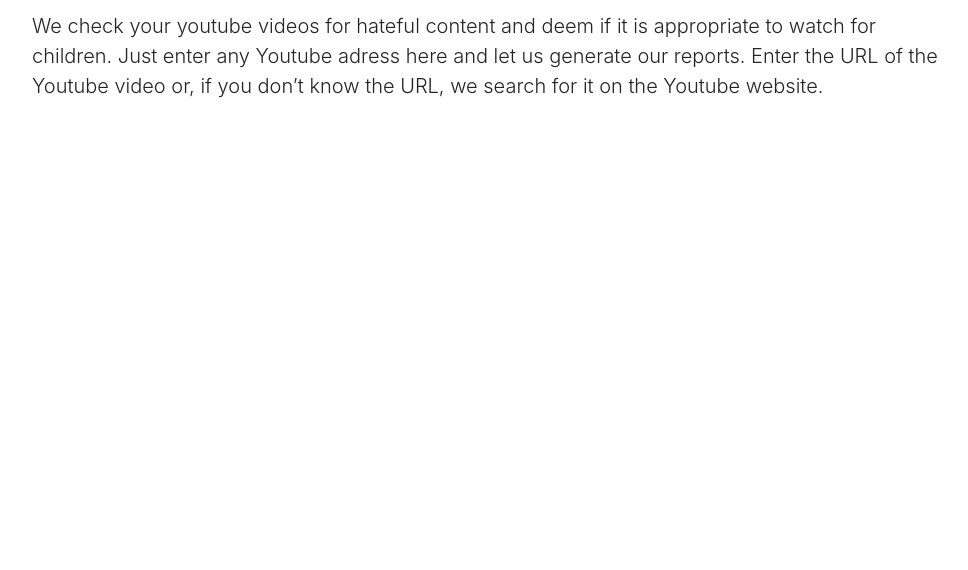
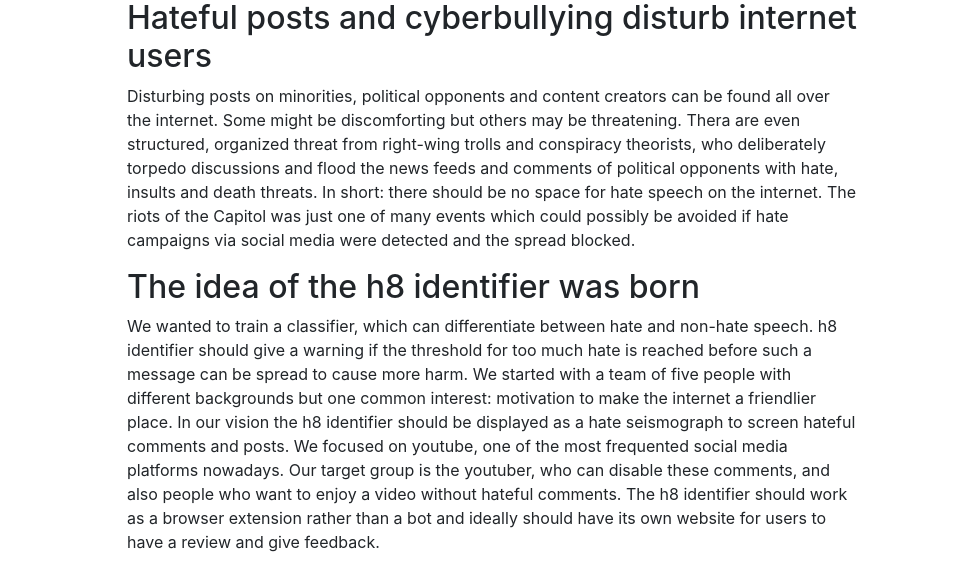
Before and after one commit to TechLabs-Berlin/H8-Identifier, a Flask app: template h8_identifier/templates/about.html in a window 1280 px wide. Shown: the part 673-1243 px from the top of the page, without its empty margins (148-1116 px from the left). Before the commit the page ends 771 px from the top, so only its background shows below. Run offline with Flask 2, Linux system fonts and the light colour scheme; the template is opened without the code that fills it, so the values that code supplies are empty; some libraries are stand-ins or nearby versions.

Commit message:
Added bootstrapped about (can still be changed into final version) and link to about in nav bar

```diff
--- a/h8_identifier/templates/about.html
+++ b/h8_identifier/templates/about.html
@@ -8,34 +8,37 @@
         <div class="row">
             <div class="col-md-2 center"></div>
             <div class="col-md-8 center">
-                <img src="./static/img/H8 Speech Dector Logo.png" class="rounded mx-auto d-block" alt="H8 Detect" height=250px>
-                <h1 class="text-center">Check your Youtube Content</h1>
-            </div>
-            <div class="col-md-2 center"></div>
-        </div>
-        <div class="row">
-            <div class="col-md-1 center"></div>
-            <div class="col-md-10 center">
-                <form action="/" method="POST">
-                    <div class="input-group mb-3">
-                        <input type="text" class="form-control input-lg" id="exampleFormControlInput1" name="vid_url"
-                            placeholder="Youtube adress here">
-
-                        <div class="input-group-append">
-                            <input class="btn btn-primary mb-2" type="submit" value="Generate Report"
-                                name="submit_url"></input>
-                        </div>
-                    </div>
-                </form>
-                <p class="lead">We check your youtube videos for hateful content and deem if it is appropriate to
-                    watch for
-                    children. Just enter any Youtube adress here and let us generate our reports. Enter the URL of
-                    the Youtube video or,
-                    if you don’t know the URL, we search for it on the Youtube website.
+                <h1 class="text-center">No space for hate</h1>
+                <div class="col-xs-12" style="height:50px;"></div>
+                <img src="H8 Speech Dector Logo.png" class="rounded mx-auto d-block" alt="H8 Detect" height=250px>
+                <h2>Hateful posts and cyberbullying disturb internet users</h2>
+                <p>Disturbing posts on minorities, political opponents and content creators can be found all over the
+                    internet.
+                    Some might be discomforting but others may be threatening.
+                    Thera are even structured, organized threat from right-wing trolls and conspiracy theorists,
+                    who deliberately torpedo discussions and flood the news feeds and comments of political opponents
+                    with hate,
+                    insults and death threats. In short: there should be no space for hate speech on the internet.
+                    The riots of the Capitol was just one of many events which could possibly be avoided
+                    if hate campaigns via social media were detected and the spread blocked.
+                </p>
+                <h2>The idea of the h8 identifier was born</h2>
+                <p>We wanted to train a classifier, which can differentiate between hate and non-hate speech.
+                    h8 identifier should give a warning if the threshold for too much hate is reached before such a
+                    message can be spread to cause more harm.
+                    We started with a team of five people with different backgrounds but one common interest: motivation
+                    to make the internet a friendlier place.
+                    In our vision the h8 identifier should be displayed as a hate seismograph to screen hateful comments
+                    and posts.
+                    We focused on youtube, one of the most frequented social media platforms nowadays.
+                    Our target group is the youtuber, who can disable these comments, and also people who want to enjoy
+                    a video without hateful comments.
+                    The h8 identifier should work as a browser extension rather than a bot and ideally should have its
+                    own website for users to have a review and give feedback.
                 </p>
             </div>
-            <div class="col-md-1 center"></div>
         </div>
     </div>
 </main>
+
 {% endblock %}
--- a/h8_identifier/templates/base.html
+++ b/h8_identifier/templates/base.html
@@ -21,13 +21,13 @@
     <div class="collapse navbar-collapse" id="navbarNav">
       <ul class="navbar-nav">
         <li class="nav-item active">
-          <a class="nav-link" href="#">Home <span class="sr-only">(current)</span></a>
+          <a class="nav-link" href="/">Home <span class="sr-only">(current)</span></a>
         </li>
         <li class="nav-item">
           <a class="nav-link" href="#">Features</a>
         </li>
         <li class="nav-item">
-          <a class="nav-link" href="#">About</a>
+          <a class="nav-link" href="/about">About</a>
         </li>
 
       <!-- </ul>
```
